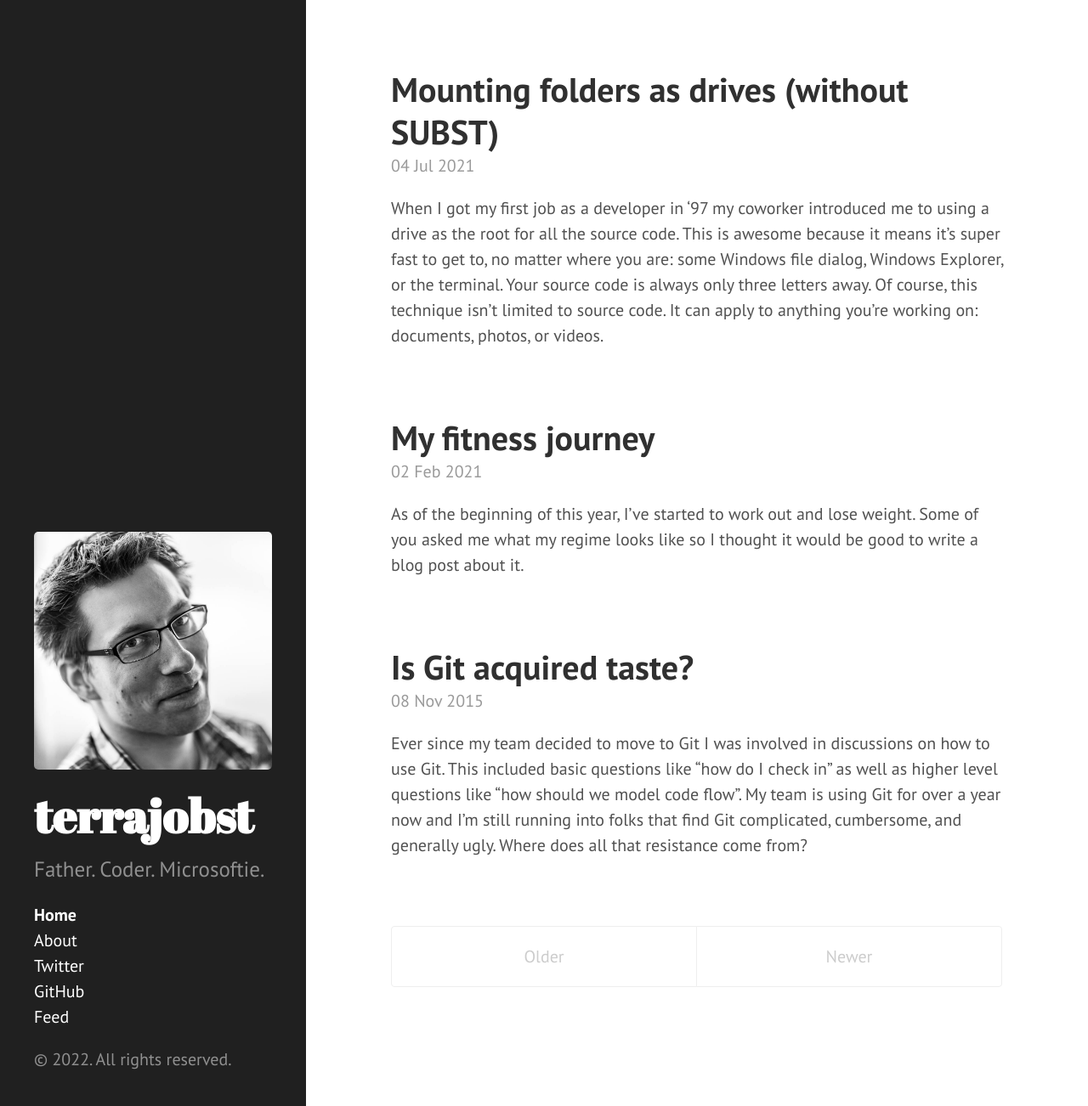
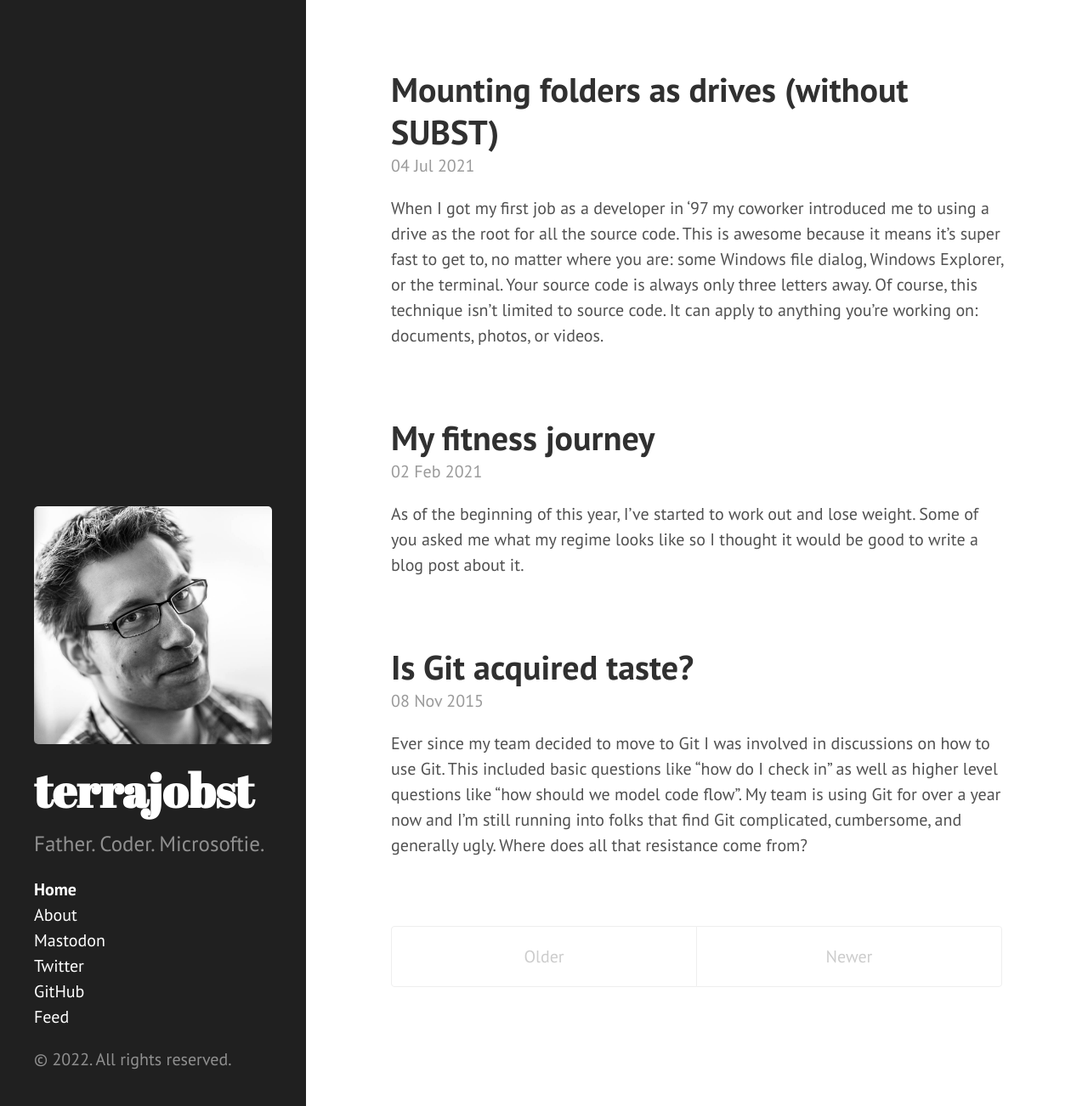
Before and after one commit to terrajobst/terrajobst.github.io, a Jekyll site: the page built from index.html, in a window 1280 px wide and 1302 px high. Shown: the whole window at 85% size. Built offline with Jekyll 4.4.1, drawn with Linux system fonts in a browser that asks for light colours; the list of posts is cut into pages by our own code.

Commit message:
Add link to Mastodon

```diff
--- a/_includes/sidebar.html
+++ b/_includes/sidebar.html
@@ -29,6 +29,7 @@
         {% endif %}
       {% endfor %}
 
+      <li class="sidebar-nav-item"><a rel="me" href="https://hachyderm.io/@terrajobst">Mastodon</a></li>
       <li class="sidebar-nav-item"><a href="https://www.twitter.com/terrajobst">Twitter</a></li>
       <li class="sidebar-nav-item"><a href="https://www.github.com/terrajobst">GitHub</a></li>
       <li class="sidebar-nav-item"><a href="{{ site.url }}/atom.xml">Feed</a></li>
```
